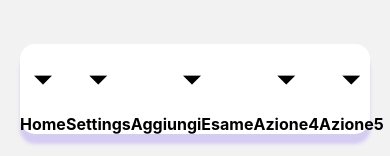
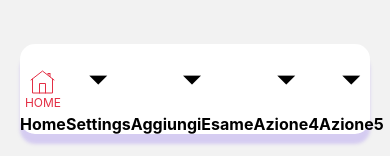
Before and after one commit to Dacu02/Gestore_Esami, a React Native app: screen / in a window 390 px wide. Shown: the part 685-841 px from the top of the page. Built offline with nearby package versions, Linux system fonts and the light colour scheme.

Commit message:
tab corretti

```diff
--- a/components/Tabs.tsx
+++ b/components/Tabs.tsx
@@ -42,7 +42,26 @@ const Tabs = () => {
         },
       }}
        >
-      <Tab.Screen name="Home" component={Home} />
+      <Tab.Screen name="Home" component={Home}
+      options={{
+        tabBarIcon: ({focused}) => (
+            <View style={{alignItems:'center', justifyContent:'center',top:10}}>
+                <Image
+                source={require('../immaginitest/icons8-home.svg')}
+                resizeMode="contain"
+                style={{
+                    width:25,
+                    height:25,
+                    tintColor:focused ? '#e32f45' : '#748c94',
+                }}
+                />
+                <Text
+                style={{ color: focused ? '#e32f45' : '#748c94', fontSize: 12}}>
+                    HOME
+                </Text>
+            </View>
+        )
+      }}/>
       <Tab.Screen name="Settings" component={ModificaEsame} />
       <Tab.Screen name="AggiungiEsame" component={AggiungiEsame} />
       <Tab.Screen name="Azione4" component={ModificaEsame} />
```
Also changed, not shown: immaginitest/icons8-home.svg (added).
